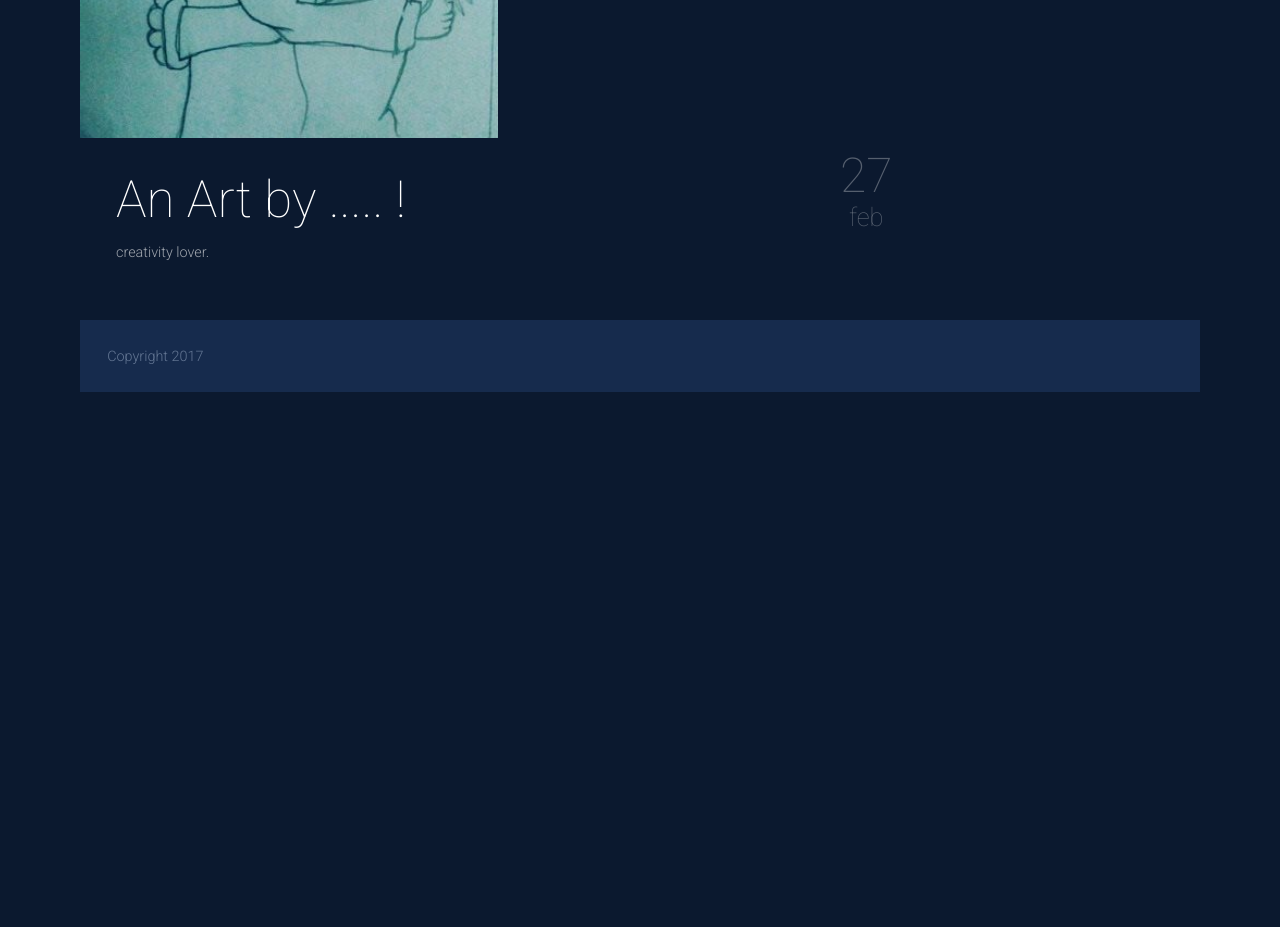
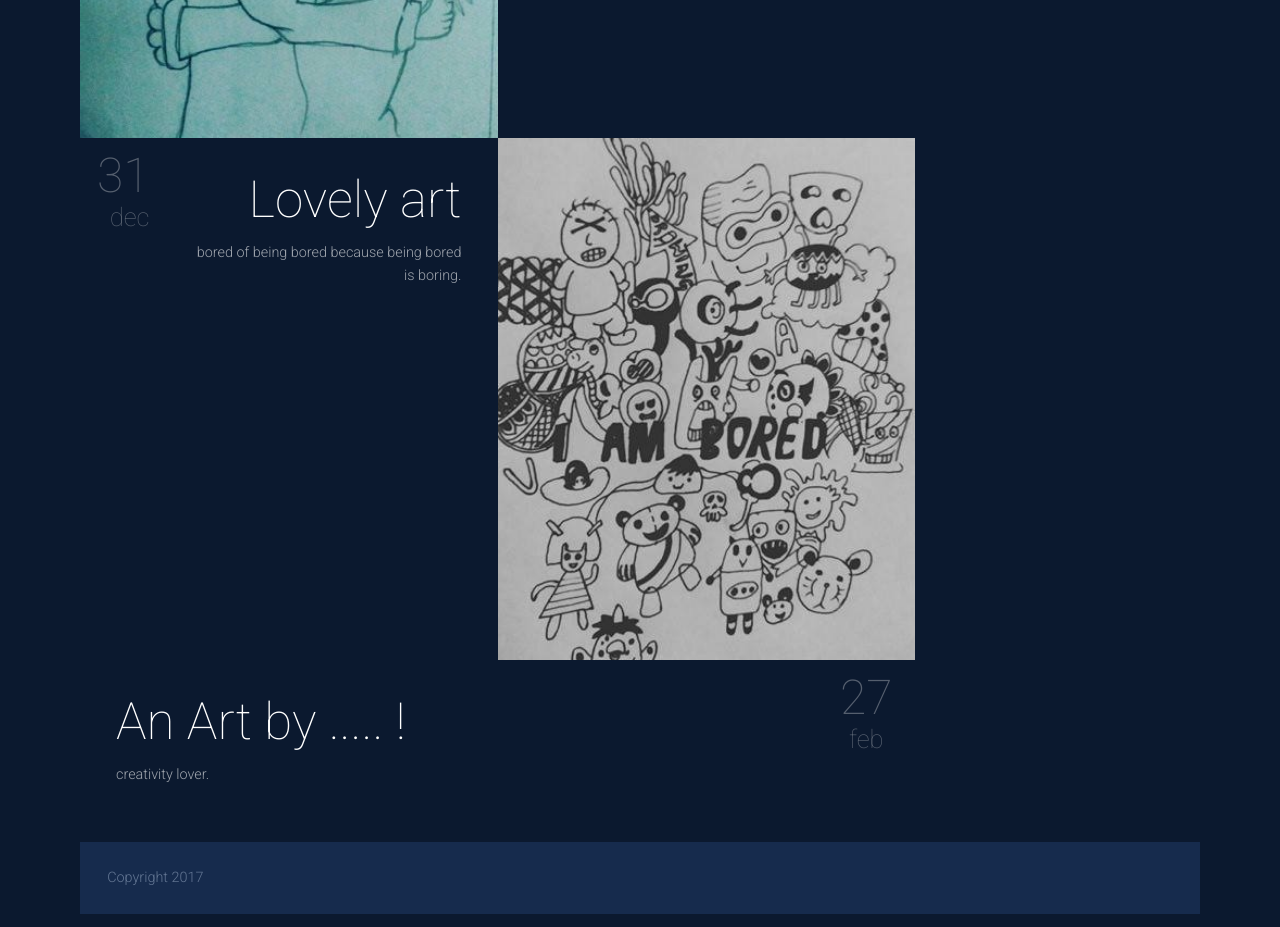
Before and after one commit to minman718/minnmann, a plain HTML site: page index.html in a window 1280 px wide. Shown: the part 3500-4427 px from the top of the page. Before the commit the page ends 3905 px from the top, so only its background shows below. Drawn offline with Linux system fonts and the light colour scheme.

Commit message:
Update index.html

```diff
--- a/index.html
+++ b/index.html
@@ -266,10 +266,33 @@
                </article>
 
                <!-- ARTICLE 9 -->
-               <article class="post-9 line">
+               <article class="post-9 right-align line">
+                  <!-- image -->
+                  <div class="s-12 l-6 post-image">
+                     <!--<a href="post-9.html"> -->
+                     <img src="img/bored.jpg" alt="Fashion 5">
+                     <!--</a>-->
+                  </div>
+                  <!-- text -->
+                  <div class="s-12 l-5 post-text">
+                      <!--<a href="post-9.html"> -->
+                        <h2>Lovely art</h2>
+                     <!-- </a> -->
+                     <p>bored of being bored because being bored is boring.
+                     </p>
+                  </div>
+                  <!-- date -->
+                  <div class="s-12 l-1 post-date">
+                     <p class="date">31</p>
+                     <p class="month">dec</p>
+                  </div>
+               </article>
+
+               <!-- ARTICLE 10 -->
+               <article class="post-10 line">
                   <!-- text -->
                   <div class="s-12 l-11 post-text">
-                     <!-- <a href="post-9.html"> -->
+                     <!-- <a href="post-10.html"> -->
                         <h2>An Art by ..... !</h2>
                      <!-- </a> -->
                      <p>creativity lover.</p>
```
